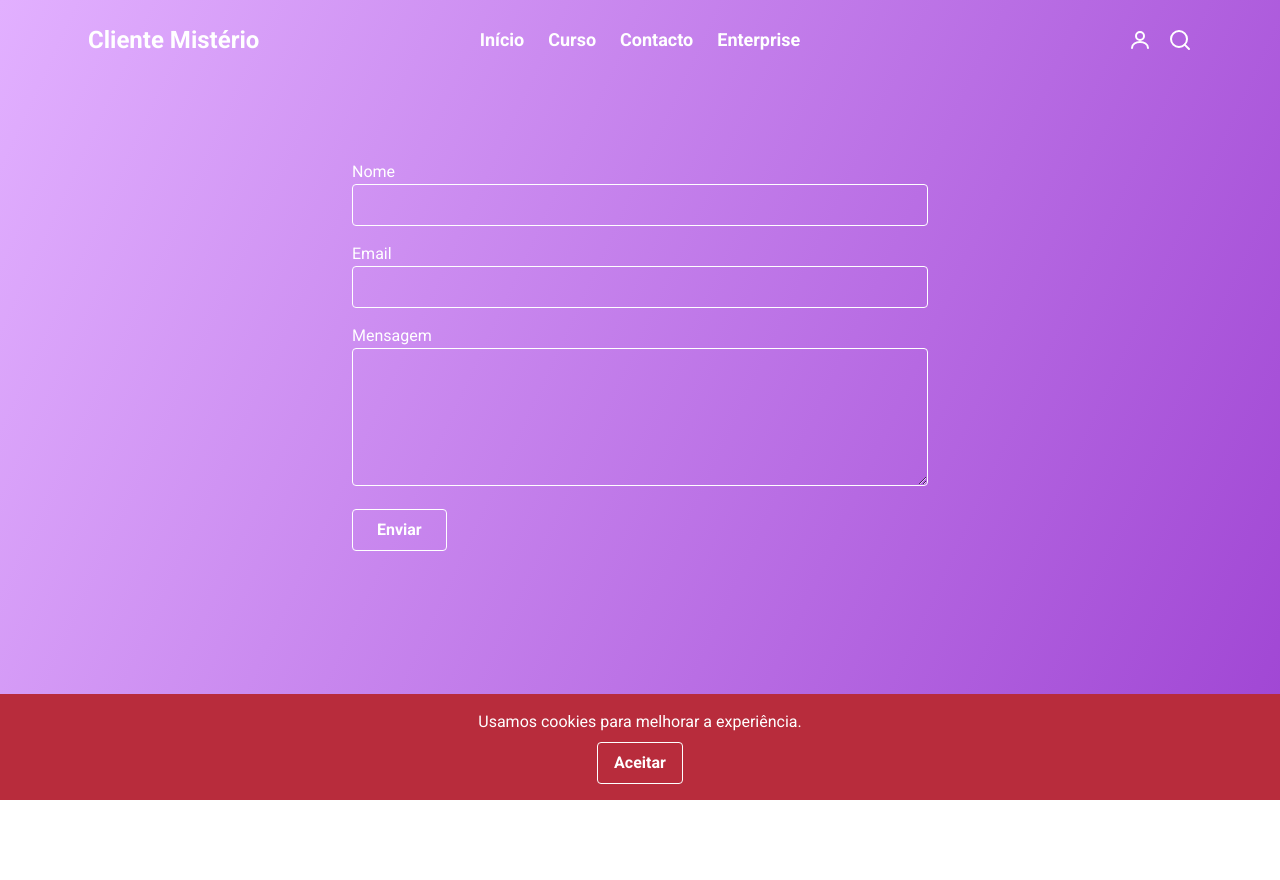
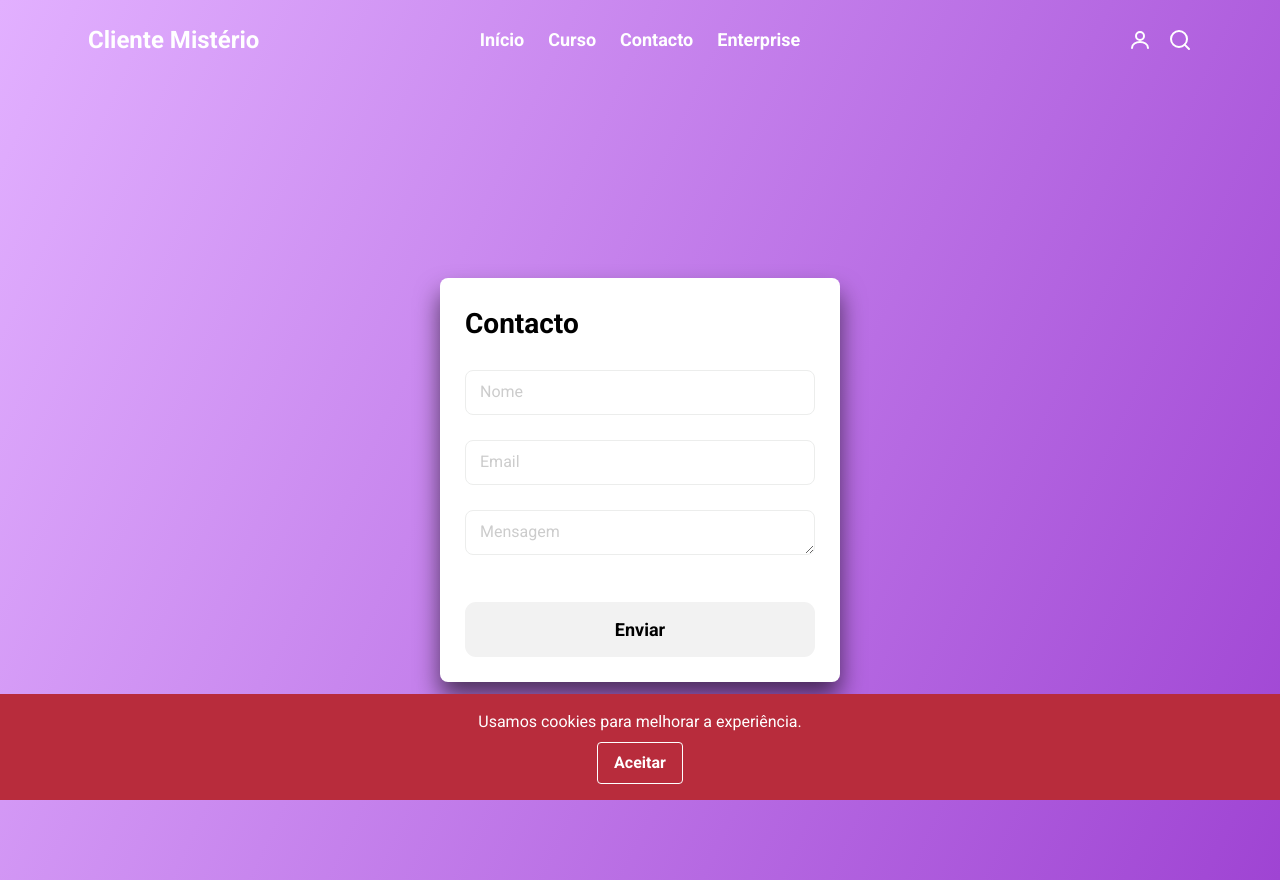
Before and after one commit to msantos51/clientemisterio, a Next.js app in the folder frontend/: page /contacto in a window 1280 px wide. Before the commit the page ends 800 px from the top, so only its background shows below. Built offline with nearby package versions, Linux system fonts and the light colour scheme.

Commit message:
style: align forms and faq

```diff
--- a/frontend/app/(public)/contacto/page.tsx
+++ b/frontend/app/(public)/contacto/page.tsx
@@ -1,6 +1,6 @@
 'use client'
 
-// Página de contacto com formulário básico
+// Página de contacto com formulário formatado como os restantes
 import { useState } from 'react'
 
 export default function ContactPage() {
@@ -22,46 +22,54 @@ export default function ContactPage() {
   }
 
   return (
-    <section className="mx-auto max-w-xl py-20">
-      {/* Formulário de contacto */}
-      <form onSubmit={handleSubmit} className="space-y-4">
-        <div>
-          <label className="block text-white">Nome</label>
+    // Centraliza o formulário no ecrã
+    <section className="flex min-h-screen items-center justify-center">
+      {/* Formulário com mesma formatação que login e registo */}
+      <form onSubmit={handleSubmit} className="form-control">
+        {/* Título do formulário */}
+        <p className="title">Contacto</p>
+
+        {/* Campo do nome */}
+        <div className="input-field">
           <input
             type="text"
             name="name"
+            className="input"
             value={form.name}
             onChange={handleChange}
-            className="w-full rounded border border-white bg-transparent p-2 text-white"
             required
           />
+          <label className="label">Nome</label>
         </div>
-        <div>
-          <label className="block text-white">Email</label>
+
+        {/* Campo do email */}
+        <div className="input-field">
           <input
             type="email"
             name="email"
+            className="input"
             value={form.email}
             onChange={handleChange}
-            className="w-full rounded border border-white bg-transparent p-2 text-white"
             required
           />
+          <label className="label">Email</label>
         </div>
-        <div>
-          <label className="block text-white">Mensagem</label>
+
+        {/* Campo da mensagem */}
+        <div className="input-field">
           <textarea
             name="message"
+            className="input"
             value={form.message}
             onChange={handleChange}
-            className="w-full rounded border border-white bg-transparent p-2 text-white"
             rows={5}
             required
           />
+          <label className="label">Mensagem</label>
         </div>
-        <button
-          type="submit"
-          className="rounded border border-white px-6 py-2 font-bold text-white hover:bg-white/20"
-        >
+
+        {/* Botão de submissão */}
+        <button type="submit" className="submit-btn">
           Enviar
         </button>
       </form>
--- a/frontend/app/globals.css
+++ b/frontend/app/globals.css
@@ -39,6 +39,8 @@ button {
   gap: 10px;
   padding: 25px;
   border-radius: 8px;
+  /* Garante que o texto dentro do formulário seja preto */
+  color: #000000;
 }
 
 /* Título do formulário */
@@ -97,14 +99,15 @@ button {
 .submit-btn {
   margin-top: 30px;
   height: 55px;
+  /* Define fundo claro para o botão */
   background: #f2f2f2;
   border-radius: 11px;
   border: 0;
   outline: none;
-  color: #ffffff;
+  /* Coloca o texto a preto para melhor legibilidade */
+  color: #000000;
   font-size: 18px;
   font-weight: 700;
-  background: linear-gradient(180deg, #363636 0%, #1b1b1b 50%, #000000 100%);
   box-shadow: 0px 0px 0px 0px #ffffff, 0px 0px 0px 0px #000000;
   transition: all 0.3s cubic-bezier(0.15, 0.83, 0.66, 1);
   cursor: pointer;
--- a/frontend/components/Faq.tsx
+++ b/frontend/components/Faq.tsx
@@ -44,7 +44,8 @@ const faqItems = [
 // Renderiza a secção de FAQ na página
 export function Faq() {
   return (
-    <section className="mx-auto max-w-3xl pb-20">
+    // Ajusta a posição para aproximar as FAQs da secção anterior
+    <section className="mx-auto max-w-3xl -mt-10 pb-20">
       {/* Título principal da secção */}
       <h2 className="mb-8 text-center text-3xl font-bold text-gray-800">FAQs</h2>
       {/* Lista de perguntas */}
```
